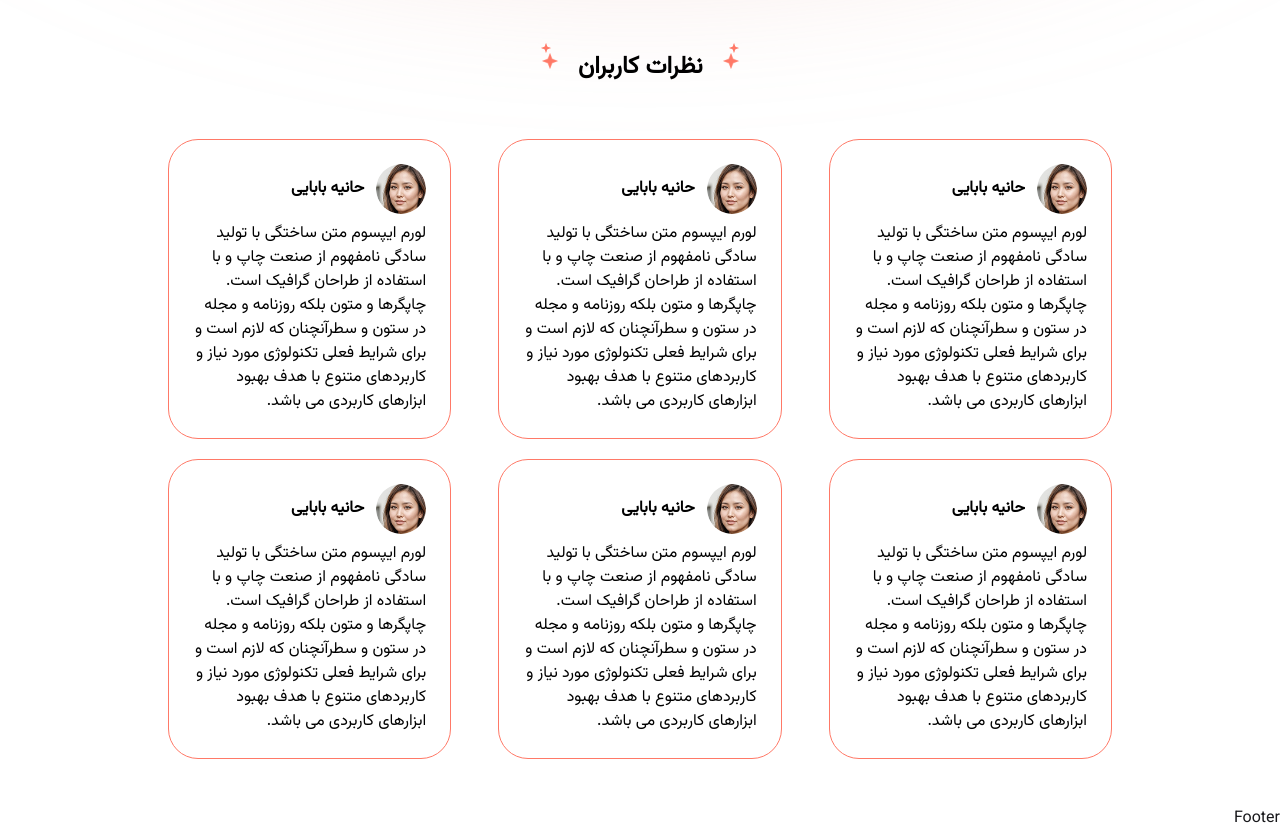
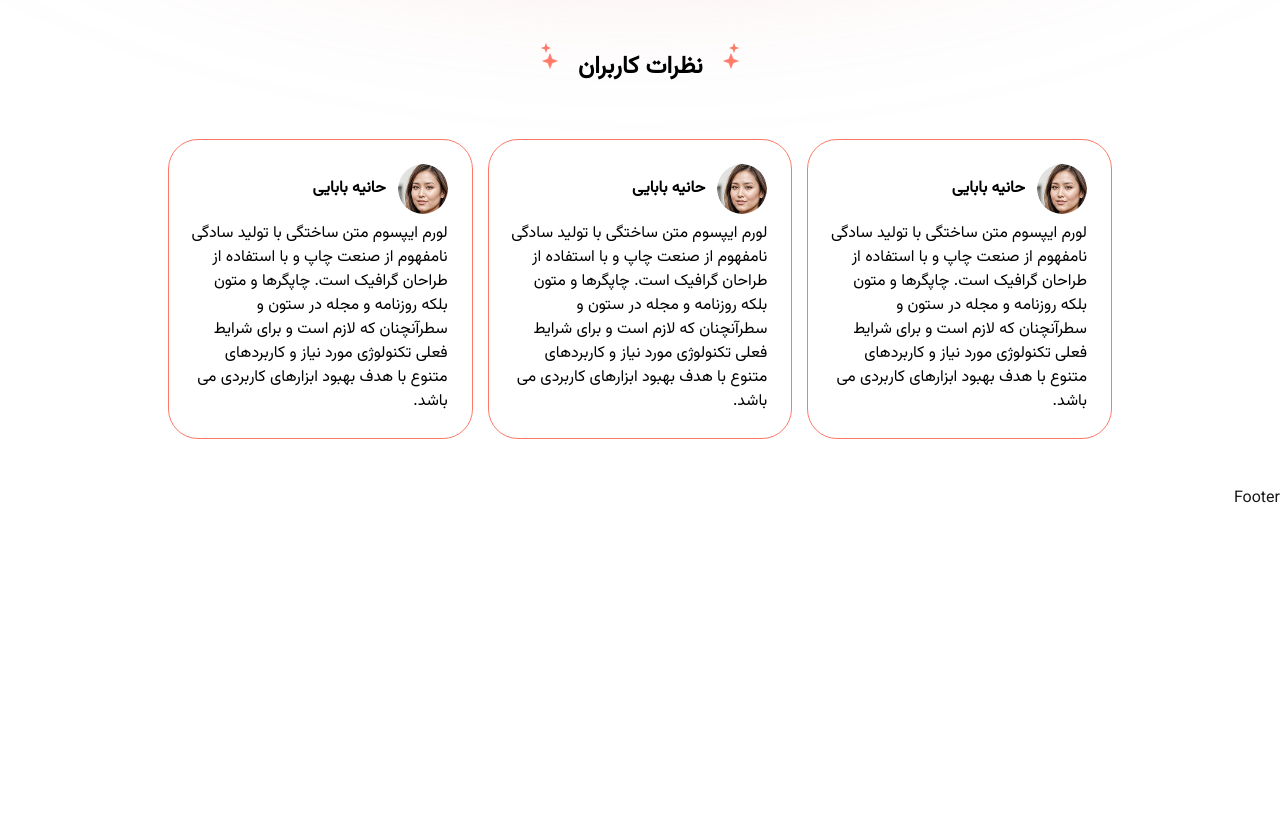
Before and after one commit to buordino/landing, a Next.js app: page / in a window 1280 px wide. Shown: the part 1580-2411 px from the top of the page. After the commit the page ends 2091 px from the top, so only its background shows below. Built offline with nearby package versions, Linux system fonts and the light colour scheme.

Commit message:
add a slider for comments

```diff
--- a/app/_components/CommentItems.tsx
+++ b/app/_components/CommentItems.tsx
@@ -1,13 +1,17 @@
 import Image from "next/image";
 import { CommentType } from "./CommentsList";
+import "keen-slider/keen-slider.min.css";
 
 interface CommentItemsPropsType {
   commentItems: CommentType;
+  number: number;
 }
-const CommentItems = ({ commentItems }: CommentItemsPropsType) => {
+const CommentItems = ({ commentItems, number }: CommentItemsPropsType) => {
   const { avatar, comment, name } = commentItems;
   return (
-    <li className="w-[30%] py-6 pl-5 pr-6 rounded-[30px] border border-solid border-custome-orange-1 text-custome-black">
+    <li
+      className={`w-[30%] py-6 pl-5 pr-6 rounded-[30px] border border-solid border-custome-orange-1 text-custome-black keen-slider__slide  ${`number-slide${number}`}`}
+    >
       <div className="flex items-center gap-3 mb-2">
         <Image
           alt="avatar"
--- a/app/_components/CommentsList.tsx
+++ b/app/_components/CommentsList.tsx
@@ -1,5 +1,7 @@
+"use client";
 import CommentItems from "./CommentItems";
-
+import { useKeenSlider } from "keen-slider/react";
+import "keen-slider/keen-slider.min.css";
 export interface CommentType {
   avatar: string;
   name: string;
@@ -46,10 +48,23 @@ const defaultComments: CommentType[] = [
 ];
 
 const CommentsList = () => {
+  const [sliderRef] = useKeenSlider({
+    slides: {
+      perView: 3,
+      spacing: 15,
+    },
+  });
   return (
-    <ul className="flex flex-wrap items-center gap-5 justify-between">
+    <ul
+      ref={sliderRef}
+      className=" keen-slider"
+    >
       {defaultComments.map((comment, index) => (
-        <CommentItems key={index + 1} commentItems={comment} />
+        <CommentItems
+          key={index + 1}
+          number={index + 1}
+          commentItems={comment}
+        />
       ))}
     </ul>
   );
--- a/package.json
+++ b/package.json
@@ -10,6 +10,7 @@
   },
   "dependencies": {
     "framer-motion": "^12.7.4",
+    "keen-slider": "^6.8.6",
     "next": "15.3.0",
     "react": "^19.0.0",
     "react-dom": "^19.0.0",
```
Also changed, not shown: 1 other file (tests, documents, lock files or other folders).
